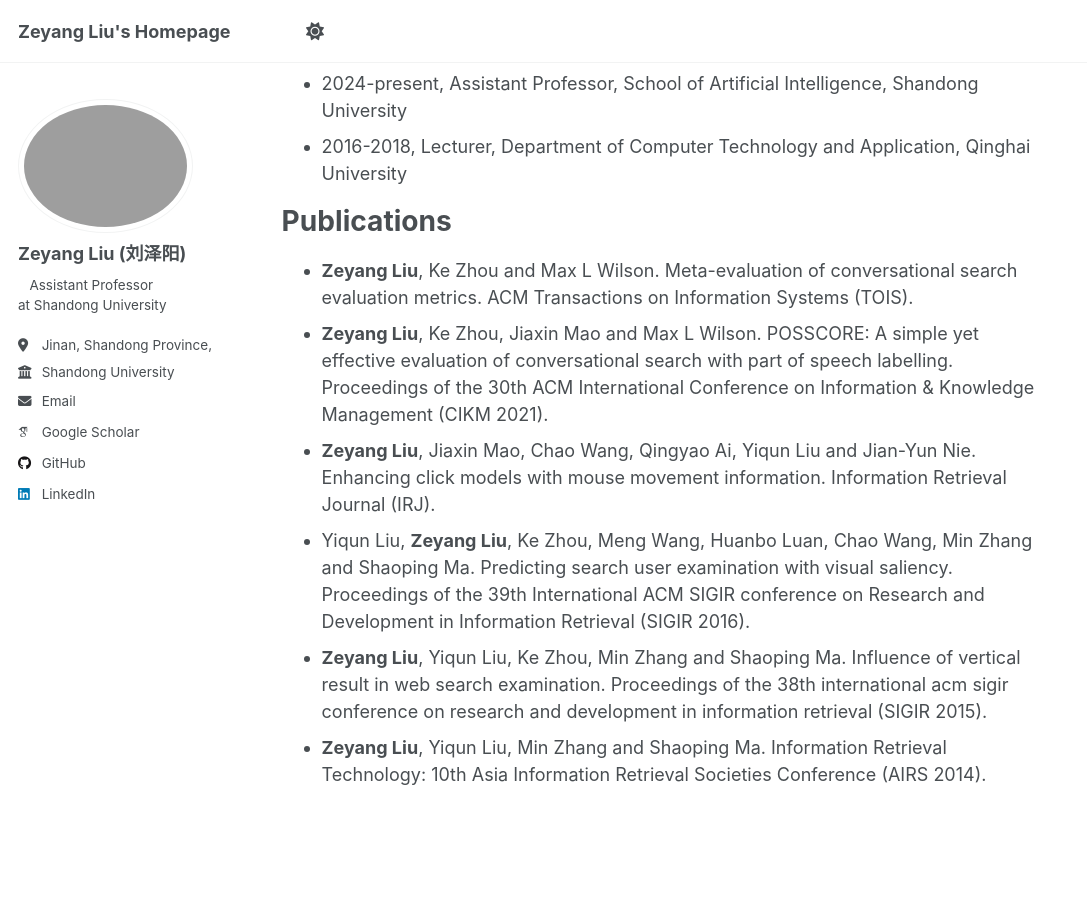
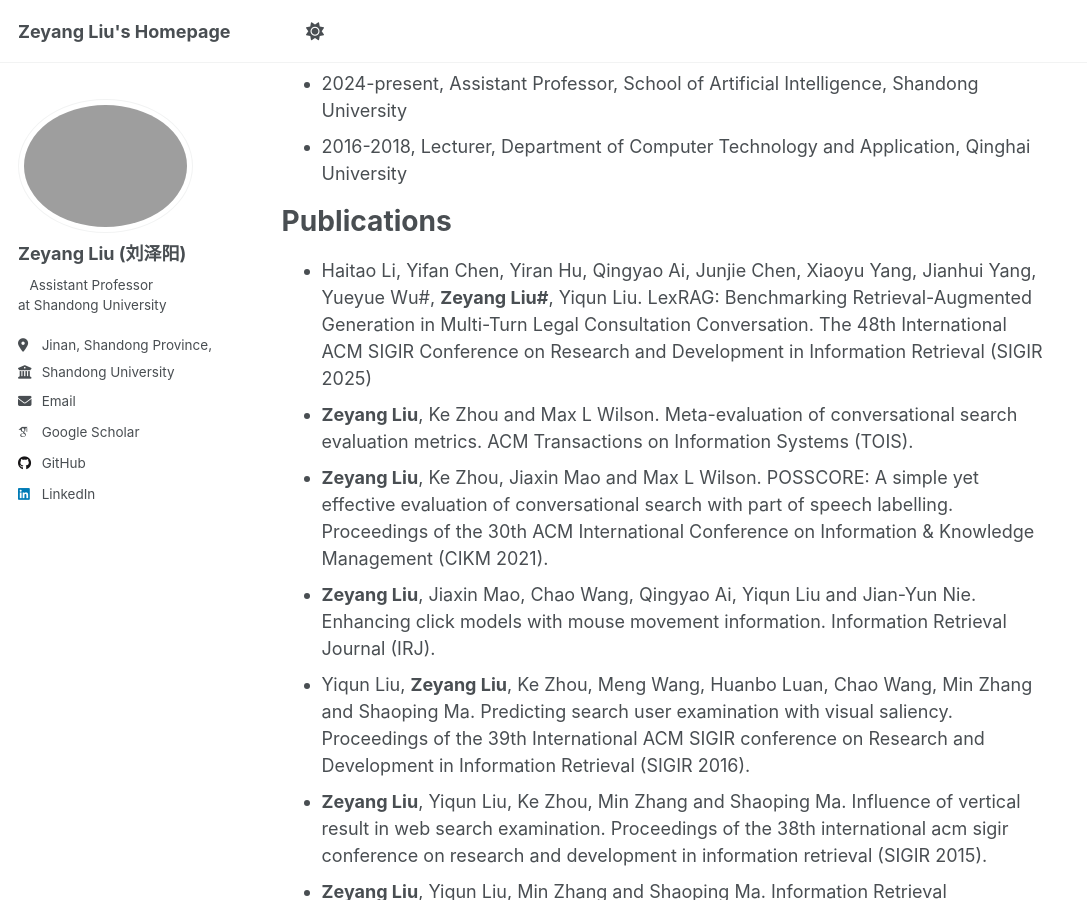
Before and after one commit to zy-liu/zy-liu.github.io, a Jekyll site: the page built from _pages/about.md, in a window 1280 px wide and 900 px high, scrolled down 976 px. Shown: the whole window, without its empty margins (0-1087 px from the left). Built offline with Jekyll 4.4.1, drawn with Linux system fonts in a browser that asks for light colours; some web fonts are replaced.

Commit message:
Update about.md

```diff
--- a/_pages/about.md
+++ b/_pages/about.md
@@ -30,6 +30,7 @@ I am looking for cooperation opportunities. If my experience or research interes
 
 # Publications
 
+- Haitao Li, Yifan Chen, Yiran Hu, Qingyao Ai, Junjie Chen, Xiaoyu Yang, Jianhui Yang, Yueyue Wu#, **Zeyang Liu#**, Yiqun Liu. LexRAG: Benchmarking Retrieval-Augmented Generation in Multi-Turn Legal Consultation Conversation. The 48th International ACM SIGIR Conference on Research and Development in Information Retrieval (SIGIR 2025)
 - **Zeyang Liu**, Ke Zhou and Max L Wilson. Meta-evaluation of conversational search evaluation metrics. ACM Transactions on Information Systems (TOIS).
 - **Zeyang Liu**, Ke Zhou, Jiaxin Mao and Max L Wilson. POSSCORE: A simple yet effective evaluation of conversational search with part of speech labelling. Proceedings of the 30th ACM International Conference on Information & Knowledge Management (CIKM 2021).
 - **Zeyang Liu**, Jiaxin Mao, Chao Wang, Qingyao Ai, Yiqun Liu and Jian-Yun Nie. Enhancing click models with mouse movement information. Information Retrieval Journal (IRJ).
```
